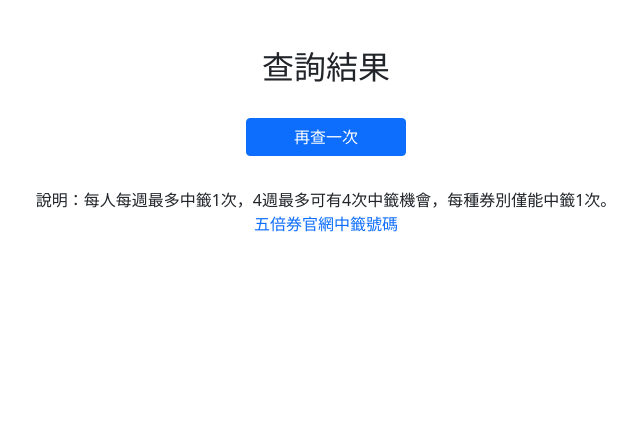
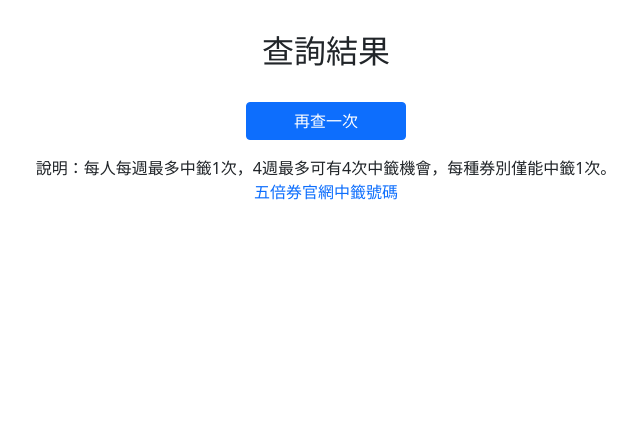
Before and after one commit to linbeta/5000_quick_search, a Flask app: template templates/result.html in a window 1280 px wide. Shown: the top 431 px of the page, without its empty margins (314-954 px from the left). Run offline with Flask 2, Linux system fonts and the light colour scheme; the template is opened without the code that fills it, so the values that code supplies are empty; parts of the project's set-up code (start-up, migrations or seed data) failed here and were passed over.

Commit message:
edit result.html notes css

```diff
--- a/main.py
+++ b/main.py
@@ -30,4 +30,4 @@ def show_result():
 
 
 if __name__ == "__main__":
-    app.run(debug=False, host="0.0.0.0", port=int(os.environ.get("PORT", 8080)))
+    app.run(debug=True, host="0.0.0.0", port=int(os.environ.get("PORT", 8080)))
--- a/static/style.css
+++ b/static/style.css
@@ -23,14 +23,14 @@ p {
     text-align: center;
 }
 
-.custom-center {
-    margin: 2rem auto;
+.container-sm {
+    margin: 2rem auto 1rem;
     max-width: 50%;
     min-width: 320px;
 }
 
-.container-sm {
-    margin-top: 2rem;
+.custom-center {
+    margin-top: 1rem;
 }
 
 .backButton {
@@ -51,9 +51,10 @@ p {
 }
 
 .notes {
-    margin: 0 auto;
+    margin: 0 auto 2rem;
     max-width: 90%;
     min-width: 320px;
+    /* margin-bottom: 2rem; */
 }
 
 footer {
--- a/templates/form.html
+++ b/templates/form.html
@@ -13,7 +13,7 @@
 </head>
 
 <body>
-    <div class="container-sm custom-center">
+    <div class="container-sm">
         <h1>五倍券-數位綁定<br>加碼券抽籤速查</h1>
         <div class="container-sm">
             <form action="/result" method="POST">
```
